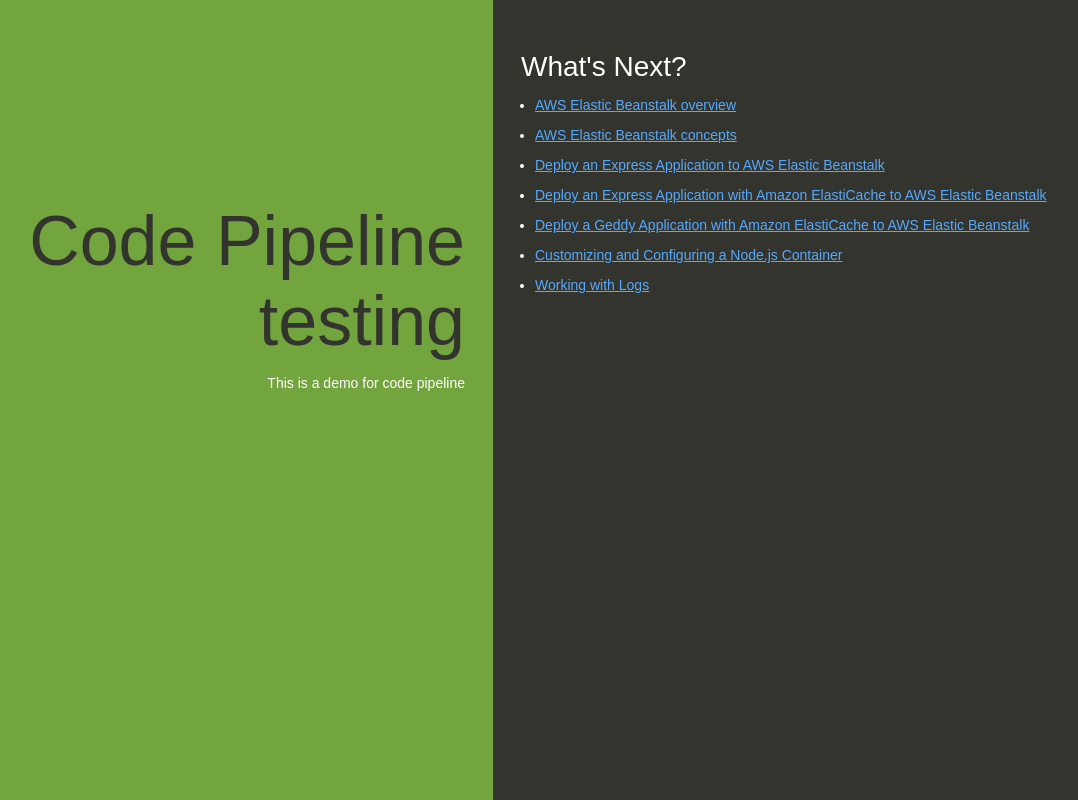
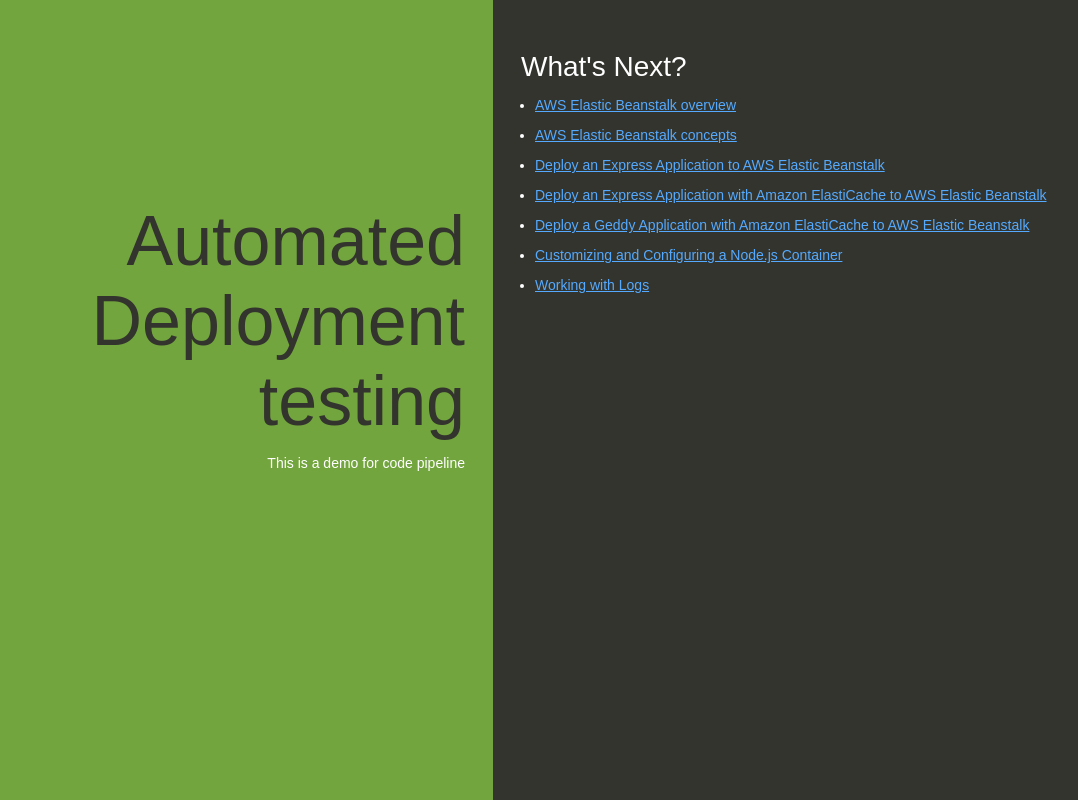
Before and after one commit to divitmishra/democodepipeline, a website: page index.html in a window 1280 px wide. Shown: the whole page, without its empty margins (147-1225 px from the left). Drawn offline with Linux system fonts and the light colour scheme.

Commit message:
Add files via upload
Second Commit

```diff
--- a/index.html
+++ b/index.html
@@ -74,7 +74,7 @@
   </head>
   <body>
     <div class="textColumn">
-      <h1>Code Pipeline testing</h1>
+      <h1>Automated Deployment testing</h1>
       <p>This is a demo for code pipeline</p>
     </div>
     <div class="linksColumn">
```
